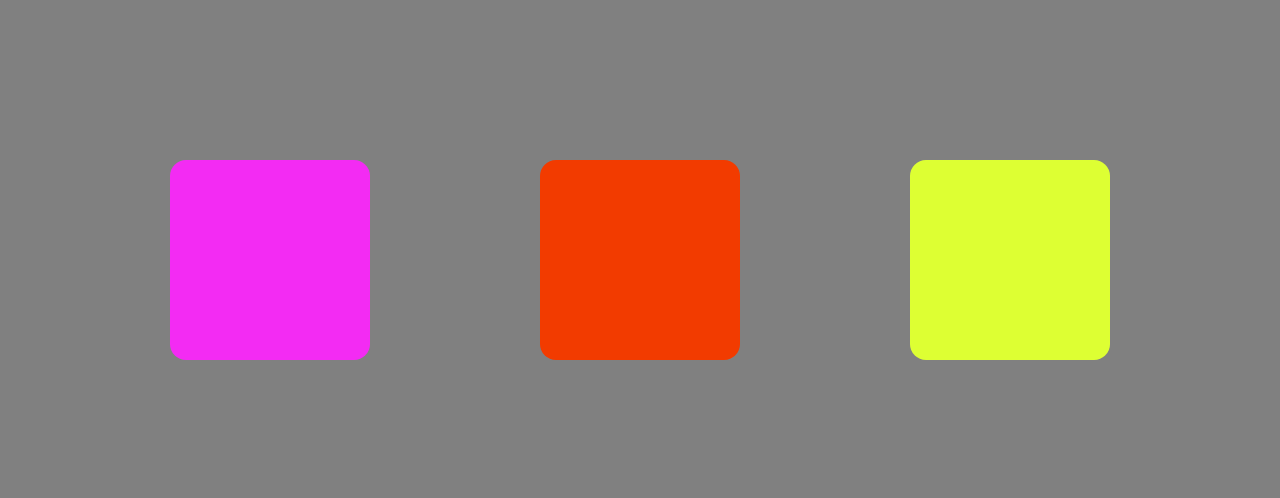
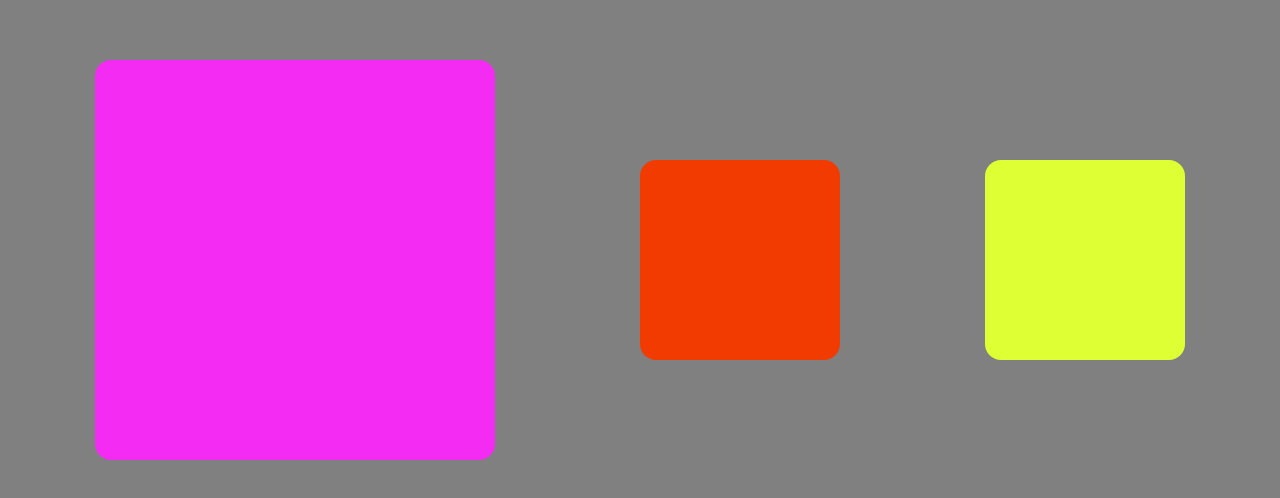
Before and after one commit to jmunozlo/hcj-udemy, a plain HTML site: page proyecto-01/0-Teoria/index.html in a window 1280 px wide. Shown: the part 140-638 px from the top of the page. Drawn offline with Linux system fonts and the light colour scheme.

Commit message:
feat:teoria del gap

```diff
--- a/proyecto-01/0-Teoria/style.css
+++ b/proyecto-01/0-Teoria/style.css
@@ -13,12 +13,13 @@ body {
   align-items: center;
   flex-wrap: wrap;
   height: 100vh;
+  gap: 50px;
 }
 
 .uno {
   background: #f32bf3;
-  height: 200px;
-  width: 200px;
+  height: 400px;
+  width: 400px;
   border-radius: 1rem;
 }
 
```
